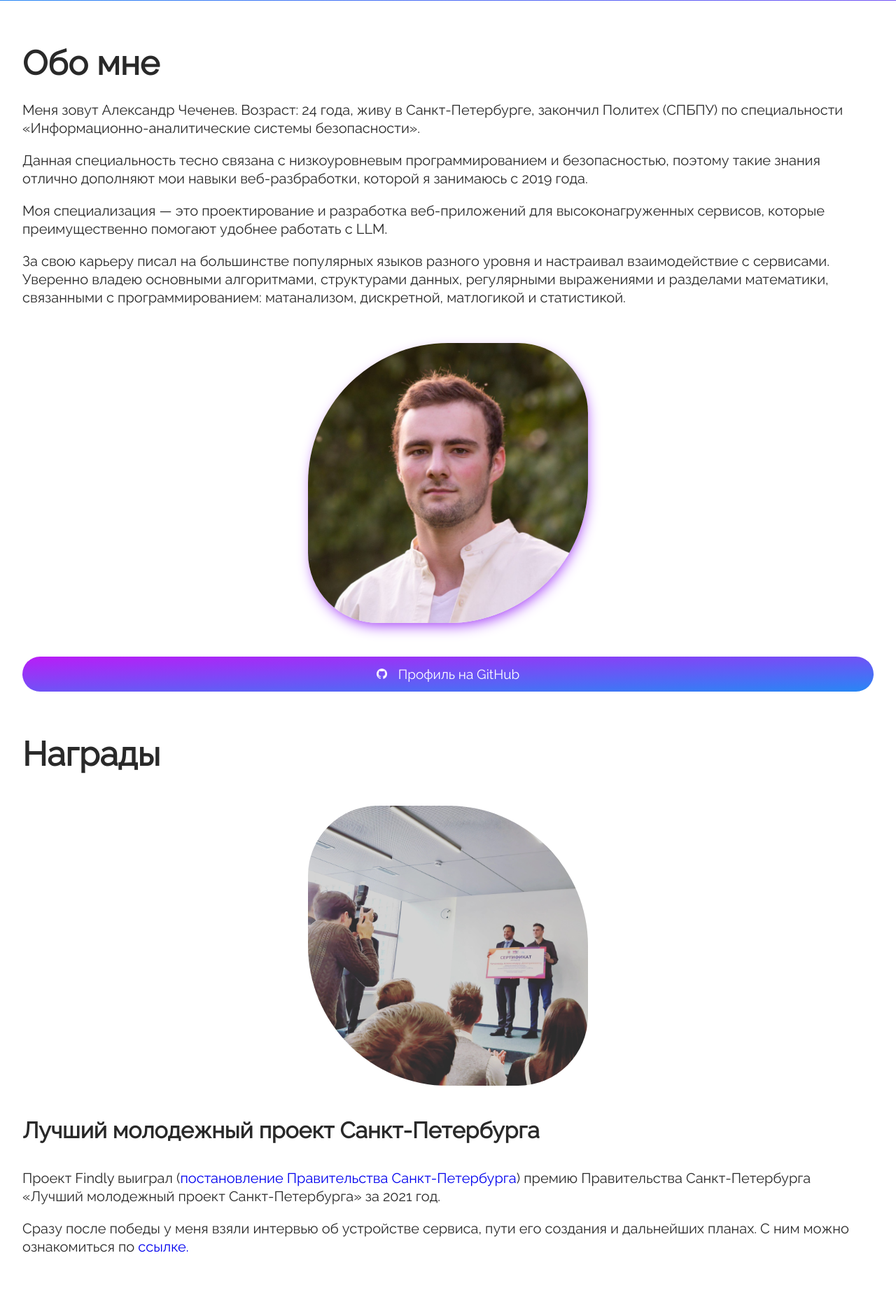
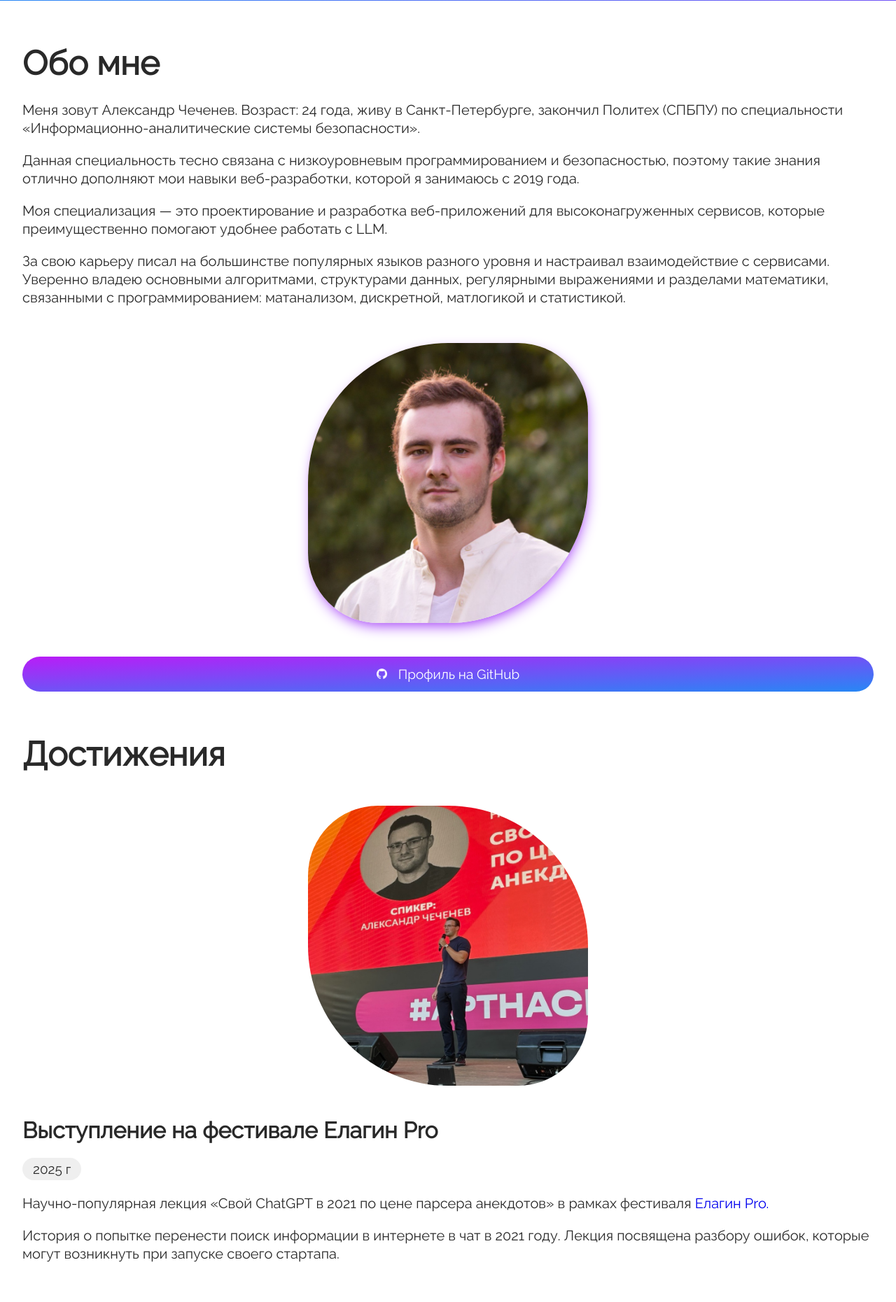
Before and after one commit to alexchea318/CV, a PHP site: page / in a window 1280 px wide. Shown: the part 814-2674 px from the top of the page at 70% size. Run offline with PHP 8.4, Linux system fonts and the light colour scheme.

Commit message:
elagin upd

```diff
--- a/index.html
+++ b/index.html
@@ -56,7 +56,7 @@
             <p>Меня зовут Александр Чеченев. Возраст: <span id="age"></span> года, живу в Санкт-Петербурге, закончил Политех (СПБПУ) по
                 специальности «Информационно-аналитические системы безопасности».</p>
             <p>Данная специальность тесно связана с низкоуровневым программированием и безопасностью,
-                поэтому такие знания отлично дополняют мои навыки веб-разбработки, которой я занимаюсь с 2019 года.</p>
+                поэтому такие знания отлично дополняют мои навыки веб-разработки, которой я занимаюсь с 2019 года.</p>
             <p>Моя специализация — это проектирование и разработка веб-приложений для высоконагруженных сервисов,
                 которые преимущественно помогают удобнее работать с LLM.</p>
             <p>За свою карьеру писал на большинстве популярных языков разного уровня и настраивал взаимодействие с
@@ -74,19 +74,33 @@
 </section>
 
 <section class="sect" id="awards">
-    <h2>Награды</h2>
+    <h2>Достижения</h2>
     <div class="aw_block first">
-        <img class="aw_img auto_img" src="img/best.jpg" style="margin: auto">
+        <img class="aw_img auto_img" src="img/elagin.jpg" style="margin: auto; border-radius: 25% 50%">
+        <div class="aw_container">
+            <h3>Выступление на фестивале Елагин Pro</h3>
+            <time>2025 г</time>
+            <p> Научно-популярная лекция «Свой ChatGPT в 2021 по цене парсера анекдотов» в рамках фестиваля <a
+                    href="https://elaginpark.org/events/festival-elagin-pro-kulturu-nauku-sport/">Елагин Pro.</a>
+            </p>
+            <p>История о попытке перенести поиск информации в интернете в чат в 2021 году.
+                Лекция посвящена разбору ошибок, которые могут возникнуть при запуске своего стартапа.</p>
+        </div>
+    </div>
+
+    <div class="aw_block">
         <div class="aw_container">
             <h3>Лучший молодежный проект <span style="white-space: nowrap">Санкт-Петербурга</span></h3>
+            <time>2021 г</time>
             <p>Проект Findly выиграл (<a
-                        href="https://www.gov.spb.ru/static/writable/ckeditor/uploads/2021/10/19/31/document87.pdf">постановление
-                    Правительства Санкт-Петербурга</a>)
+                    href="https://www.gov.spb.ru/static/writable/ckeditor/uploads/2021/10/19/31/document87.pdf">постановление
+                Правительства Санкт-Петербурга</a>)
                 премию Правительства Санкт-Петербурга «Лучший молодежный проект Санкт-Петербурга» за 2021 год.</p>
             <p>Сразу после победы у меня взяли интервью об устройстве сервиса, пути его создания и дальнейших планах. С
                 ним можно ознакомиться по <a href="https://media.spbstu.ru/news/unicorn_factory/319/" target="blank">ссылке.</a>
             </p>
         </div>
+        <img class="aw_img auto_img" src="img/best.jpg" style="margin: auto">
     </div>
 </section>
 
--- a/styles/content.css
+++ b/styles/content.css
@@ -149,6 +149,15 @@
     border-radius: 25% 50%;
 }
 
+.aw_container > time{
+    background: var(--card-back);
+    padding: 5px 15px;
+    display: flex;
+    width: fit-content;
+    border-radius: var(--card-radius);
+    margin: -1rem 0 1rem 0;
+}
+
 /*Experience*/
 #experience_list{
     display: grid;
@@ -168,7 +177,6 @@
     padding: 5px 15px;
     display: block;
     width: fit-content;
-    width: -webkit-fit-content;
     border-radius: var(--card-radius);
     margin-bottom: 2rem;
 }
--- a/styles/default.css
+++ b/styles/default.css
@@ -10,20 +10,6 @@
 
     --mobile-width: calc(100% - 4rem);
 }
-
-/*@font-face {
-    font-family: "Gilroy";
-    src: url("/styles/fonts/Gilroy400.ttf") format("truetype");
-    font-weight: 400;
-    font-style: normal;
-}
-
-@font-face {
-    font-family: "Raleway";
-    src: url("/styles/fonts/Raleway400.ttf") format("truetype");
-    font-weight: 400;
-    font-style: normal;
-}*/
 
 body{
     margin: 0px;
@@ -66,3 +52,8 @@ h3{
 h4{
     font-size: min(5vw, 1.5rem);
 }
+
+.flex {
+    display: flex;
+    gap: 8px
+}
```
Also changed, not shown: img/elagin.jpg (added).
